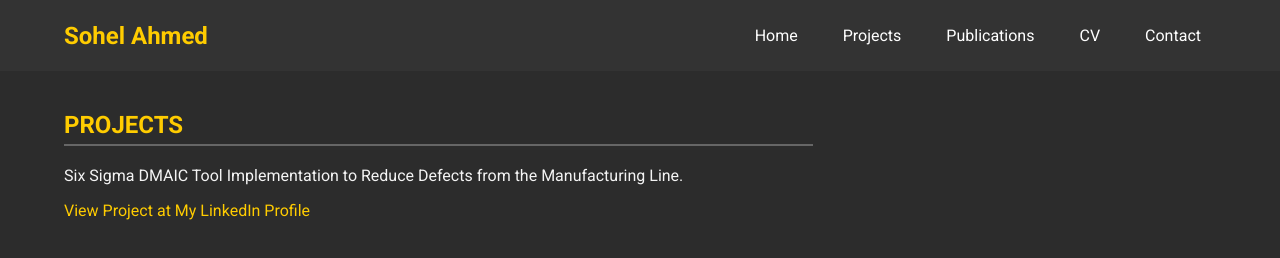
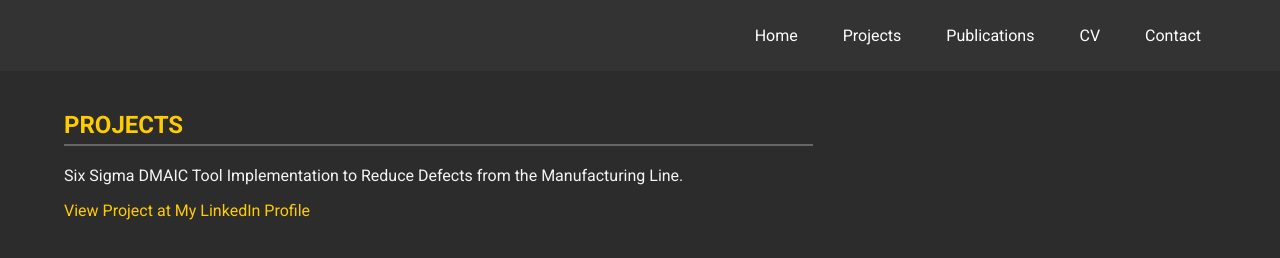
Before and after one commit to SohelAhmed-IE/Sohel-Ahmed, a plain HTML site: page projects.html in a window 1280 px wide. Drawn offline with Linux system fonts and the light colour scheme.

Commit message:
Update projects.html

```diff
--- a/projects.html
+++ b/projects.html
@@ -11,7 +11,6 @@
     <header>
         <div class="container">
             <div class="branding">
-                <h1>Sohel Ahmed</h1>
             </div>
             <nav>
                 <ul>
```
